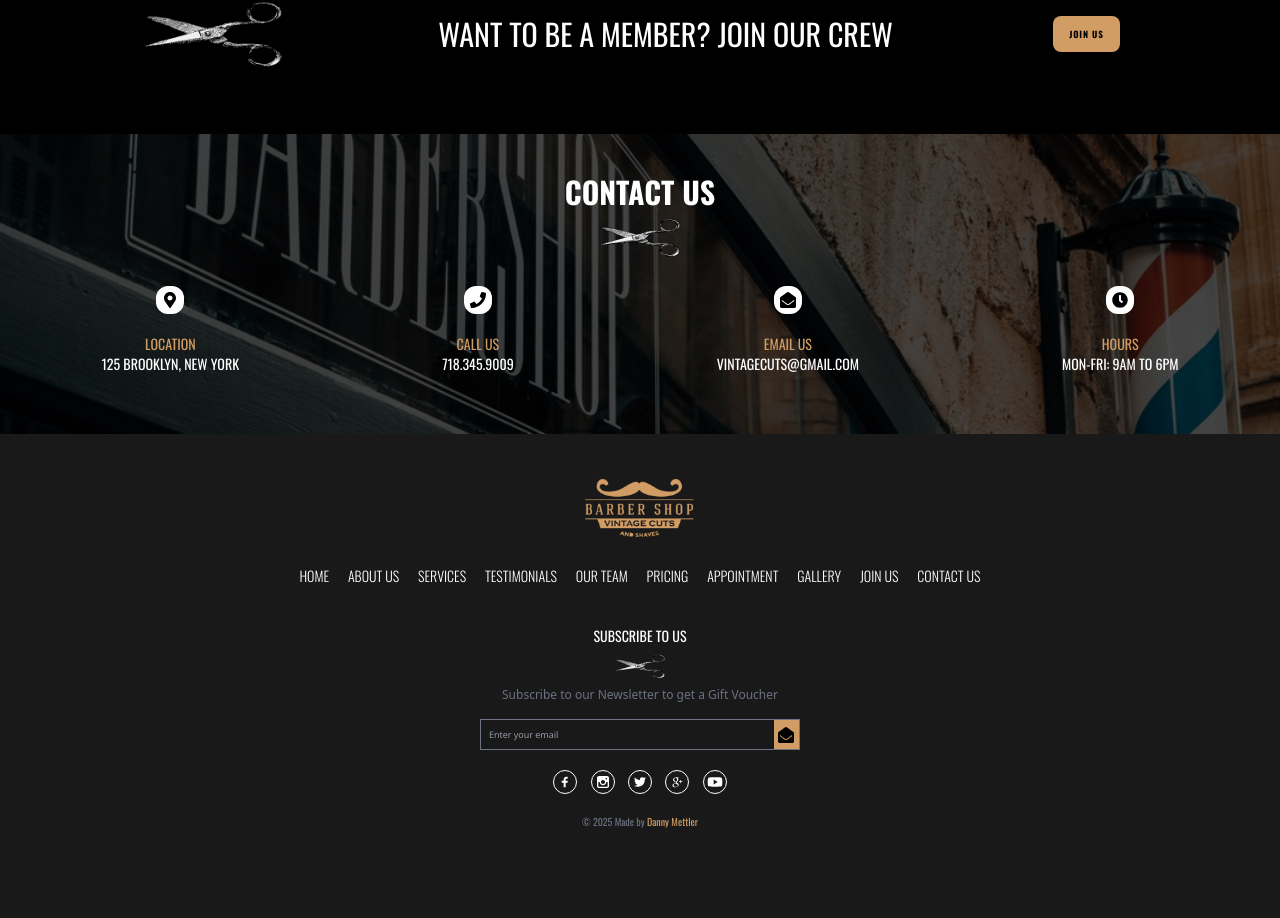
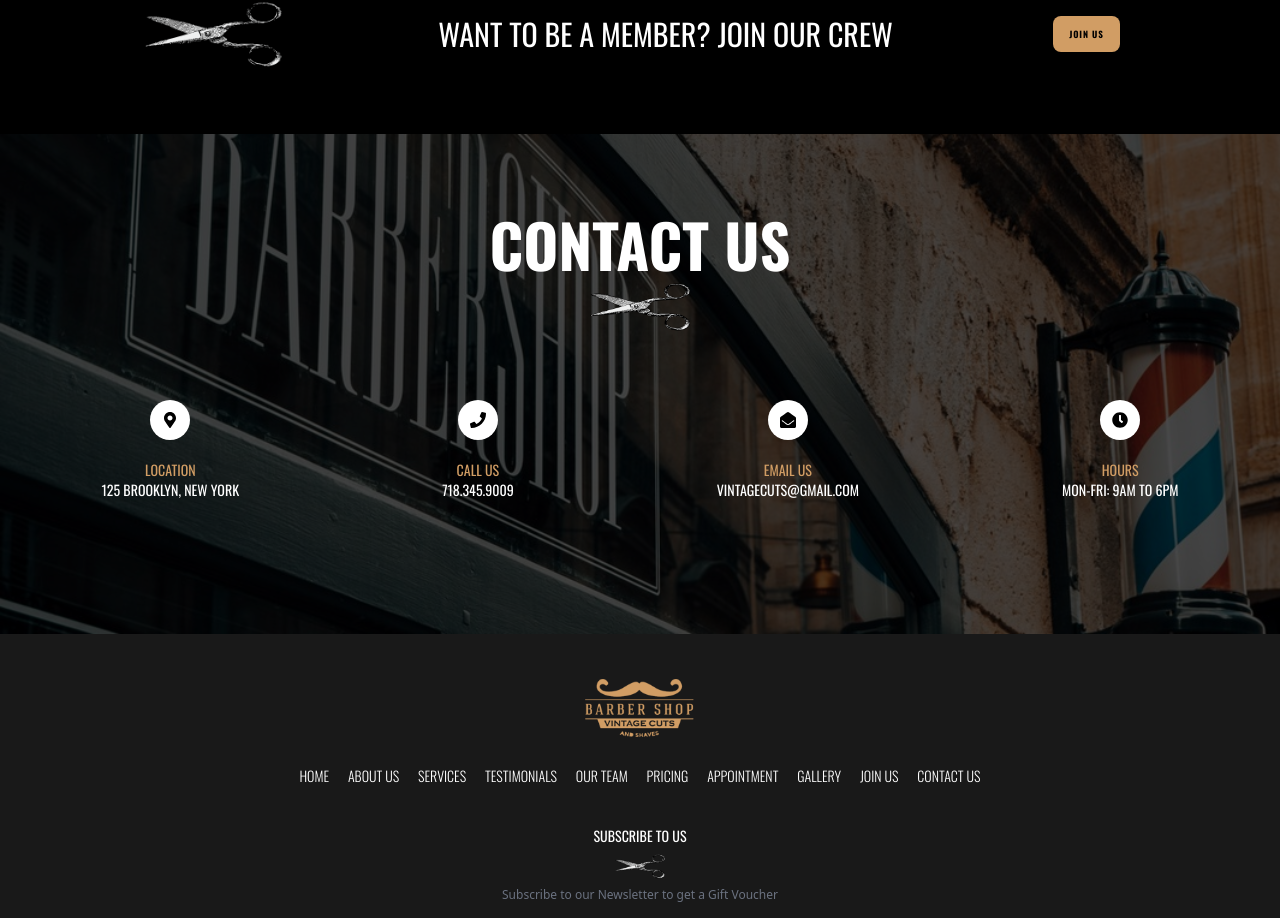
Before and after one commit to Danieljamespm/barber-shop-react, a React (Vite) app: page / in a window 1280 px wide. Shown: the part 7499-8417 px from the top of the page. Built offline with nearby package versions, Linux system fonts and the light colour scheme.

Commit message:
updated sizing for larger screens.

```diff
--- a/src/Components/Contactus.jsx
+++ b/src/Components/Contactus.jsx
@@ -3,12 +3,12 @@ import { FaClock, FaEnvelopeOpen, FaMapMarkerAlt, FaPhone } from "react-icons/fa
 
 const Contactus = () => {
   return (
-    <div id='contact' className='w-full h-[620px] sm:h-[300px] bg-contact-image bg-cover bg-center bg-black bg-blend-darken bg-opacity-70'>
-        <h2 className='text-white font-oswald text-3xl font-bold text-center pt-10 pb-2'>CONTACT US</h2>
-        <img className='w-[80px] mx-auto pb-7' src='./barber-scissors.png' />
-        <div className='sm:flex justify-around'>
+    <div id='contact' className='w-full h-[620px] sm:h-[500px] bg-contact-image bg-cover bg-center bg-black bg-blend-darken bg-opacity-70'>
+        <h2 className='text-white font-oswald text-3xl md:text-6xl font-bold text-center pt-10 md:pt-20 pb-2'>CONTACT US</h2>
+        <img className='w-[80px] md:w-[100px] mx-auto pb-7' src='./barber-scissors.png' />
+        <div className='sm:flex justify-around md:pt-10'>
             <div  className='pb-8'>
-                <div className='w-7 h-7 bg-white flex justify-center items-center rounded-xl m-auto'>
+                <div className='w-7 h-7 md:w-10 md:h-10 bg-white flex justify-center items-center rounded-full m-auto'>
                 <FaMapMarkerAlt className='' />
                 </div>
                 <div className='text-center'>
@@ -17,7 +17,7 @@ const Contactus = () => {
                 </div>
             </div>
             <div className='pb-8'>
-                <div className='w-7 h-7 bg-white flex justify-center items-center rounded-xl m-auto'>
+                <div className='w-7 h-7 md:w-10 md:h-10 bg-white flex justify-center items-center rounded-full m-auto'>
                 <FaPhone className='' />
                 </div>
                 <div className='text-center'>
@@ -26,7 +26,7 @@ const Contactus = () => {
                 </div>
             </div>
             <div className='pb-8'>
-                <div className='w-7 h-7 bg-white flex justify-center items-center rounded-xl m-auto'>
+                <div className='w-7 h-7 md:w-10 md:h-10 bg-white flex justify-center items-center rounded-full m-auto'>
                 <FaEnvelopeOpen />
                 </div>
                 <div className='text-center'>
@@ -35,7 +35,7 @@ const Contactus = () => {
                 </div>
             </div>
             <div>
-                <div className='w-7 h-7 bg-white flex justify-center items-center rounded-xl m-auto'>
+                <div className='w-7 h-7 md:w-10 md:h-10 bg-white flex justify-center items-center rounded-full m-auto'>
                 <FaClock />
                 </div>
                 <div className='text-center'>
```
